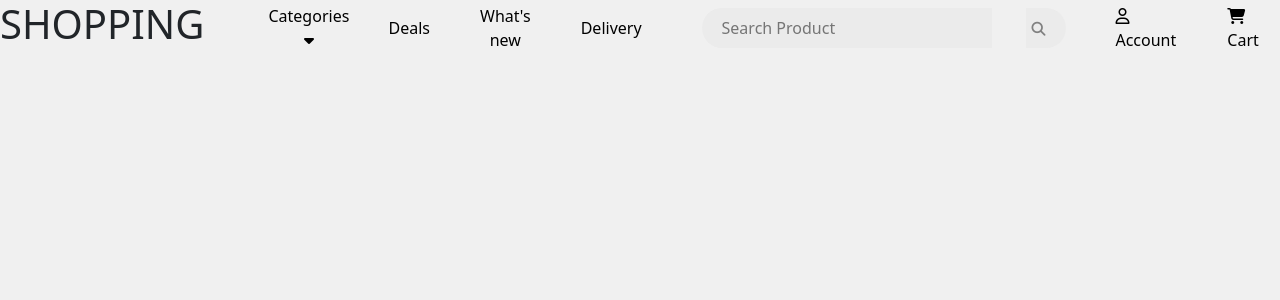
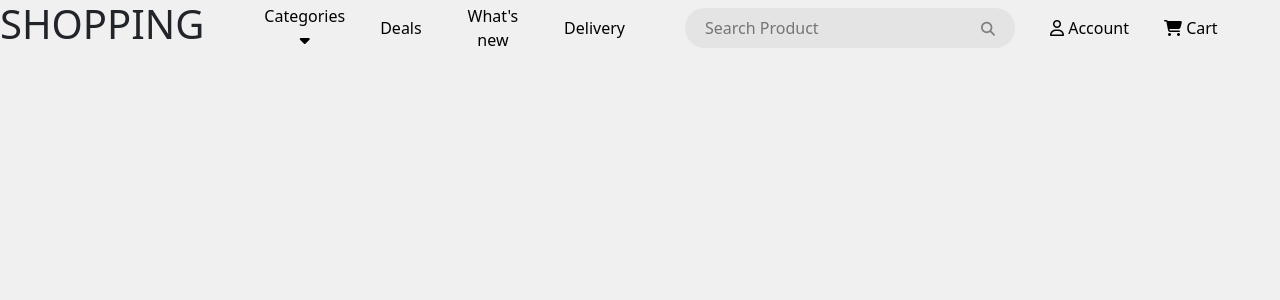
Before and after one commit to ed-matheus/angular-eCommerce, an Angular app: page / in a window 1280 px wide. Shown: the top 300 px of the page. Built offline with nearby package versions, Linux system fonts and the light colour scheme.

Commit message:
ajustes no componente header

```diff
--- a/src/app/components/header/header.component.css
+++ b/src/app/components/header/header.component.css
@@ -34,29 +34,35 @@
   align-items: center;
 }
 
+.search_bar {
+  display: flex;
+  align-items: center;
+  margin-right: 35px;
+}
+
 .search_bar > input {
   border: none;
-  border-radius: 20px;
+  border-radius: 20px 0px 0px 20px;
   height: 40px;
   width: 290px;
   padding-left: 20px;
-  margin-right: 35px;
-  background-color: #ebebeb;
+  background-color: #e4e4e4;
 }
 
-.search_bar > button {
+.search_button {
   border: none;
-  border-radius: 20px;
+  border-radius: 0px 20px 20px 0px;
+  height: 40px;
   font-size: 14px;
   padding-right: 20px;
-  background-color: #ebebeb;
+  background-color: #e4e4e4;
 }
 
-.search_bar > button > i {
+.search_button > i {
   color: gray;
 }
 
-.search_bar > button > i:hover {
+.search_button > i:hover {
   font-size: 16px;
 }
 
--- a/src/app/components/header/header.component.html
+++ b/src/app/components/header/header.component.html
@@ -23,7 +23,7 @@
   </div>
 
   <div class="search_account_cart__container">
-    <div class="input-group search_bar">
+    <div class="search_bar">
       <input type="text" placeholder="Search Product">
       <button class="search_button">
         <i class="fa-solid fa-magnifying-glass"></i>
```
